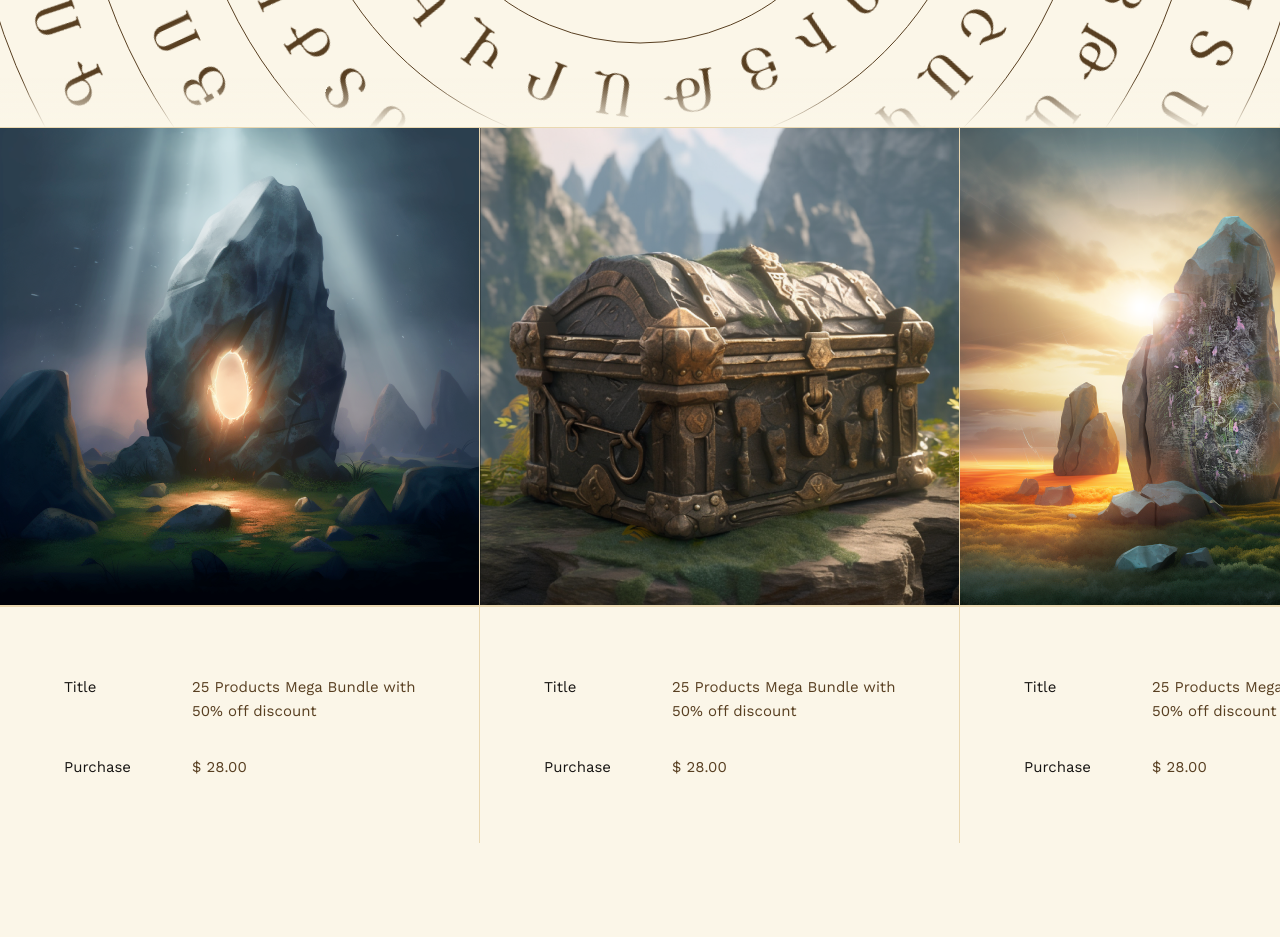
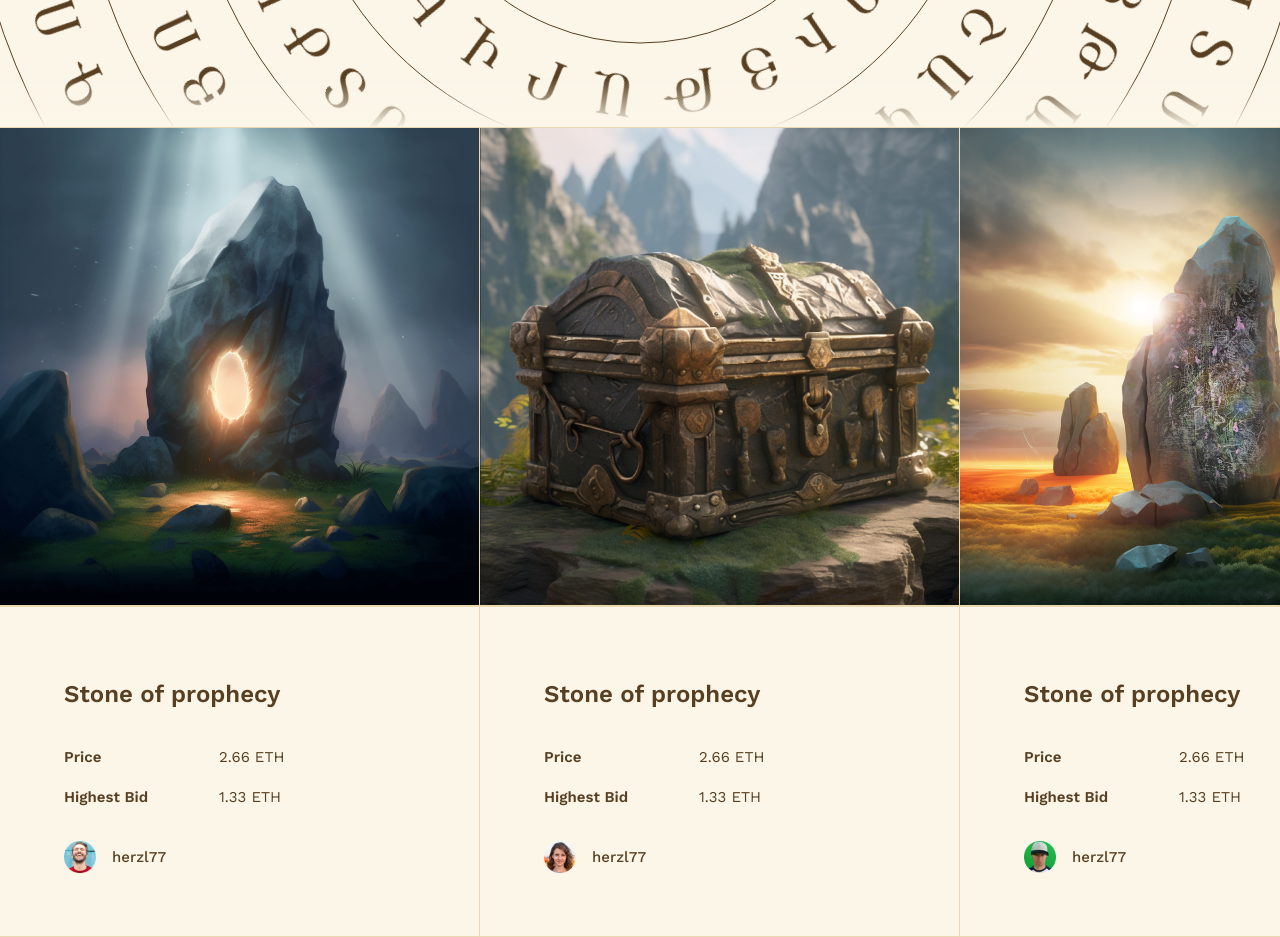
Before and after one commit to realm-of-historia/roh, a Next.js app: page / in a window 1280 px wide. Shown: the part 6760-7697 px from the top of the page. Before the commit the page ends 7603 px from the top, so only its background shows below. Built offline with nearby package versions, Linux system fonts and the light colour scheme.

Commit message:
fix build bugs

```diff
--- a/package.json
+++ b/package.json
@@ -21,6 +21,7 @@
     "react-dom": "18.2.0",
     "react-toastify": "^9.1.3",
     "sass": "^1.66.1",
-    "typescript": "5.2.2"
+    "typescript": "5.2.2",
+    "yarn": "^1.22.19"
   }
 }
--- a/src/components/Comment/Comment.tsx
+++ b/src/components/Comment/Comment.tsx
@@ -2,7 +2,7 @@ import React from 'react'
 import styles from './Comment.module.scss'
 import User from './User/User'
 
-const Comment = ({ isNews, title, comment, avatar, name, date }: { isNews: boolean, title: string | Array<string>, comment?: string | undefined | Array<string>, avatar: string | Array<string>, name: string | Array<string>, date: string | Array<string> }) => {
+const Comment = ({ isNews, title, comment, avatar, name, date }: { isNews: boolean, title: string | string[], comment?: string | undefined | string | string[], avatar: string | string[], name: string | string[], date: string | string[] }) => {
 
   const titleClass = isNews ? styles.titleNews : styles.title;
   const containerClass = isNews ? styles.newsContainer : styles.commentContainer;
@@ -11,9 +11,11 @@ const Comment = ({ isNews, title, comment, avatar, name, date }: { isNews: boole
     <div className={styles.comment}>
       <div className={containerClass}>
         <div className={titleClass}>
-          {isNews ? <></> : title.map((el: any) => (
-            <p key={el}>{el}</p>
-          ))}
+        {isNews ? null : Array.isArray(title) ? (
+            title.map((el: string) => <p key={el}>{el}</p>)
+          ) : (
+            <p>{title}</p>
+          )}
         </div>
         {comment ? <p className={styles.text}>{comment}</p> : <></>}
         <User avatar={avatar} name={name} date={date} title={isNews ? title : ''}></User>
--- /dev/null
+++ b/src/components/MarketCard/MarketCard.module.scss
@@ -0,0 +1,112 @@
+@use "../../assets/styles/index.scss" as *;
+
+.card{
+    position: relative;
+    width: rm(480);
+
+    .dividerBot{
+        position: absolute;
+        width: 100%;
+        height: 1px;
+        background-color: color(text-yellow-90);
+        bottom: rm(0);
+        left: 0;
+    }
+
+    .title{
+        padding: rm(64) rm(64) rm(0) rm(64);
+        color: color(text-brown);
+        font-size: font(24);
+        @include font-work-regular;
+        width: rm(352);
+        line-height: 160%;
+        font-weight: 600;
+    }
+
+    .imageContainer{
+        position: relative;
+
+        img{
+            width: rm(480);
+            height: rm(480);
+        }
+
+        .dividerTop{
+            position: absolute;
+            width: 100%;
+            height: 1px;
+            background-color: color(text-yellow-90);
+            top: 0;
+            left: 0;
+        }
+
+        .dividerBottom{
+            position: absolute;
+            width: 100%;
+            height: 1px;
+            background-color: color(text-yellow-90);
+            bottom: rm(5);
+            left: 0;
+        }
+    }
+
+    .dividerRight{
+        position: absolute;
+        width: 1px;
+        height: 100%;
+        background-color: color(text-yellow-90);
+        top: 0;
+        right: 0;
+    }
+
+
+    .first{
+        color: color(text-brown);
+        font-size: font(15);
+        @include font-work-regular;
+        width: rm(155);
+        line-height: 160%;
+        font-weight: 600;
+    }
+
+    .second{
+        color: color(text-brown);
+        @include font-work-regular;
+        font-size: font(15);
+        width: rm(197);
+        line-height: 160%;
+    }
+
+    .price{
+        padding: rm(32) rm(64) rm(16) rm(64);
+        display: flex;
+
+    }
+
+    .bid{
+        padding: rm(0) rm(64) rm(32) rm(64);
+        display: flex;
+
+    }
+
+    .user{
+        display: flex;
+        align-items: center;
+        padding: rm(0) rm(64) rm(64) rm(64);
+
+        img{
+            width: rm(32);
+            height: rm(32);
+        }
+
+        p{
+            color: color(text-brown);
+            font-size: font(15);
+            @include font-work-regular;
+            width: rm(155);
+            line-height: 160%;
+            font-weight: 500;
+            margin-left: rm(16);
+        }
+    }
+}
--- /dev/null
+++ b/src/components/MarketCard/MarketCard.tsx
@@ -0,0 +1,43 @@
+import React from 'react'
+import styles from './MarketCard.module.scss'
+
+const MarketCard = ({bid, price, image, title, avatar, name}: {bid: string | Array<string>, price: string | Array<string>, image: string | Array<string>, title: string | Array<string>, avatar: string, name: string | Array<string>}) => {
+
+
+  return (
+    <div className={styles.card}>
+        <div className={styles.imageContainer}>
+            <img src={`${image}.png`} alt='' width={480} height={480}/>
+            <div className={styles.dividerTop}></div>
+            <div className={styles.dividerBottom}></div>
+        </div>
+        <div className={styles.dividerRight}></div>
+        <div className={styles.dividerBot}></div>
+        <p className={styles.title}>
+            {title}
+        </p>
+        <div className={styles.price}>
+            <p className={styles.first}>
+                Price
+            </p>
+            <p className={styles.second}>
+                {price}
+            </p>
+        </div>
+        <div className={styles.bid}>
+            <p className={styles.first}>
+                Highest Bid
+            </p>
+            <p className={styles.second}>
+                {bid}
+            </p>
+        </div>
+        <div className={styles.user}>
+            <img src={`${avatar}.png`} alt='' width={32} height={32}/>
+            <p>{name}</p>
+        </div>
+    </div>
+  )
+}
+
+export default MarketCard
--- a/src/views/HomePage/HomePage.tsx
+++ b/src/views/HomePage/HomePage.tsx
@@ -11,10 +11,25 @@ import Posts from './screens/Posts/Posts'
 import Videos from './screens/Videos/Videos'
 import Panegliph from '@/components/Panegliph/Panegliph'
 import Marketplace from './screens/Marketplace/Marketplace'
+import Digest from '@/components/Digest/Digest'
+import OurVision from './screens/OurVision/OurVision'
 
 
 const HomePage = () => {
 
+  const firstBlock = [
+    'ROH',
+    'Realm of Historia (RoH) is a unique venture aimed at preserving and immortalizing global cultural heritage through the innovative use of blockchain and metaverse technologies. The project will deliver cultural education, immersive experiences, and profitable NFT opportunities while contributing positively to historical preservation through generous donations and charitable opportunities.',
+    ['Expansion of RoH Metaverse with additional global heritage sites' , 'Each site accurately represented in a digital environment', 'Offer a unique and immersive experience for users to interact with history'],
+    'Realm of Historia (RoH) is a unique venture aimed at preserving and immortalizing global cultural heritage through the innovative use of blockchain and metaverse technologies. The project will deliver cultural education, immersive experiences, and profitable NFT opportunities while contributing positively to historical preservation through generous donations and charitable opportunities.',
+  ]
+
+  const secondBlock = [
+    'Stage 1',
+    'Our vision for Stage II is to expand the Realm of Historia (RoH) Metaverse to include global heritage sites, offering a unique and immersive experience for users. Here are the key aspects of this stage.',
+  ['Expansion of RoH Metaverse with additional global heritage sites' , 'Each site accurately represented in a digital environment', 'Offer a unique and immersive experience for users to interact with history'],
+  'Realm of Historia (RoH) is a unique venture aimed at preserving and immortalizing global cultural heritage through the innovative use of blockchain and metaverse technologies. The project will deliver cultural education, immersive experiences, and profitable NFT opportunities while contributing positively to historical preservation through generous donations and charitable opportunities.',
+  ]
 
   return (
     <div className={styles.home}>
@@ -27,8 +42,11 @@ const HomePage = () => {
       <Bundles></Bundles>
       <Posts></Posts>
       <Videos></Videos>
+      {/* <OurVision secondText={firstBlock[3]} list={firstBlock[2]} leftSide={firstBlock[0]} text={firstBlock[1]}></OurVision> */}
       <Panegliph isFirst={false}></Panegliph>
+      {/* <OurVision secondText={secondBlock[3]} list={secondBlock[2]} leftSide={secondBlock[0]} text={secondBlock[1]}></OurVision> */}
       <Marketplace></Marketplace>
+      {/* <Digest></Digest> */}
     </div>
   )
 }
--- a/src/views/HomePage/screens/Marketplace/Marketplace.module.scss
+++ b/src/views/HomePage/screens/Marketplace/Marketplace.module.scss
@@ -2,7 +2,7 @@
 
 .marketplace{
 
-    .bundlesContainer{
+    .cardsContainer{
         display: flex;
     }
 }
--- a/src/views/HomePage/screens/Marketplace/Marketplace.tsx
+++ b/src/views/HomePage/screens/Marketplace/Marketplace.tsx
@@ -1,34 +1,43 @@
 import React from 'react'
 import styles from './Marketplace.module.scss'
-import Bundle from '@/components/Bundle/Bundle'
+import MarketCard from '@/components/MarketCard/MarketCard'
 
 const Marketplace = () => {
 
-    const bundleInfo = [
-        '25 Products Mega Bundle with 50% off discount',
-        '$ 28.00',
-        'rockHoleNFT'
+    const marketCardInfo = [
+        'Stone of prophecy',
+        '2.66 ETH',
+        'rockHoleNFT',
+        'userImage3',
+        'herzl77',
+        '1.33 ETH'
     ]
 
-    const bundleInfoSecond = [
-        '25 Products Mega Bundle with 50% off discount',
-        '$ 28.00',
-        'chestNFT'
+    const marketCardInfoSecond = [
+        'Stone of prophecy',
+        '2.66 ETH',
+        'chestNFT',
+        'userImage2',
+        'herzl77',
+        '1.33 ETH'
     ]
 
-    const bundleInfoThird = [
-        '25 Products Mega Bundle with 50% off discount',
-        '$ 28.00',
-        'rockNFT'
+    const marketCardInfoThird = [
+        'Stone of prophecy',
+        '2.66 ETH',
+        'rockNFT',
+        'userImage1',
+        'herzl77',
+        '1.33 ETH'
     ]
 
   return (
     <div className={styles.marketplace}>
-        <div className={styles.bundlesContainer}>
-            <Bundle title={bundleInfo[0]} price={bundleInfo[1]} image={bundleInfo[2]}></Bundle>
-            <Bundle title={bundleInfoSecond[0]} price={bundleInfoSecond[1]} image={bundleInfoSecond[2]}></Bundle>
-            <Bundle title={bundleInfoThird[0]} price={bundleInfoThird[1]} image={bundleInfoThird[2]}></Bundle>
-            <Bundle title={bundleInfo[0]} price={bundleInfo[1]} image={bundleInfo[2]}></Bundle>
+        <div className={styles.cardsContainer}>
+            <MarketCard title={marketCardInfo[0]} price={marketCardInfo[1]} image={marketCardInfo[2]} avatar={marketCardInfo[3]} name={marketCardInfo[4]} bid={marketCardInfo[5]}></MarketCard>
+            <MarketCard title={marketCardInfoSecond[0]} price={marketCardInfoSecond[1]} image={marketCardInfoSecond[2]} avatar={marketCardInfoSecond[3]} name={marketCardInfoSecond[4]} bid={marketCardInfoSecond[5]}></MarketCard>
+            <MarketCard title={marketCardInfoThird[0]} price={marketCardInfoThird[1]} image={marketCardInfoThird[2]} avatar={marketCardInfoThird[3]} name={marketCardInfoThird[4]} bid={marketCardInfoThird[5]}></MarketCard>
+            <MarketCard title={marketCardInfo[0]} price={marketCardInfo[1]} image={marketCardInfo[2]} avatar={marketCardInfo[3]} name={marketCardInfo[4]} bid={marketCardInfo[5]}></MarketCard>
         </div>
     </div>
   )
```
Also changed, not shown: src/components/Digest/Digest.tsx (+4 -4 lines), src/views/HomePage/screens/OurVision/Column/Column.module.scss (+57 -0 lines), src/views/HomePage/screens/OurVision/Column/Column.tsx (+27 -0 lines), src/views/HomePage/screens/OurVision/OurVision.module.scss (+22 -0 lines), src/views/HomePage/screens/OurVision/OurVision.tsx (+12 -6 lines), 2 other files (tests, documents, lock files or other folders).
